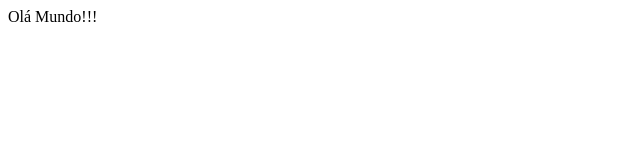
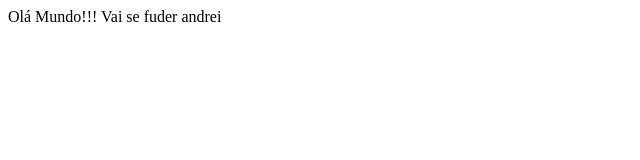
Before and after one commit to 4ndr31s4/html-css, a plain HTML site: page pasta1/index.html in a window 1280 px wide. Shown: the whole page, without its empty margins (0-640 px from the left). Drawn offline with Linux system fonts and the light colour scheme.

Commit message:
Update index.html

```diff
--- a/pasta1/index.html
+++ b/pasta1/index.html
@@ -10,5 +10,6 @@
 </head>
 <body>
     Olá Mundo!!!
+    Vai se fuder andrei
 </body>
 </html>
```
